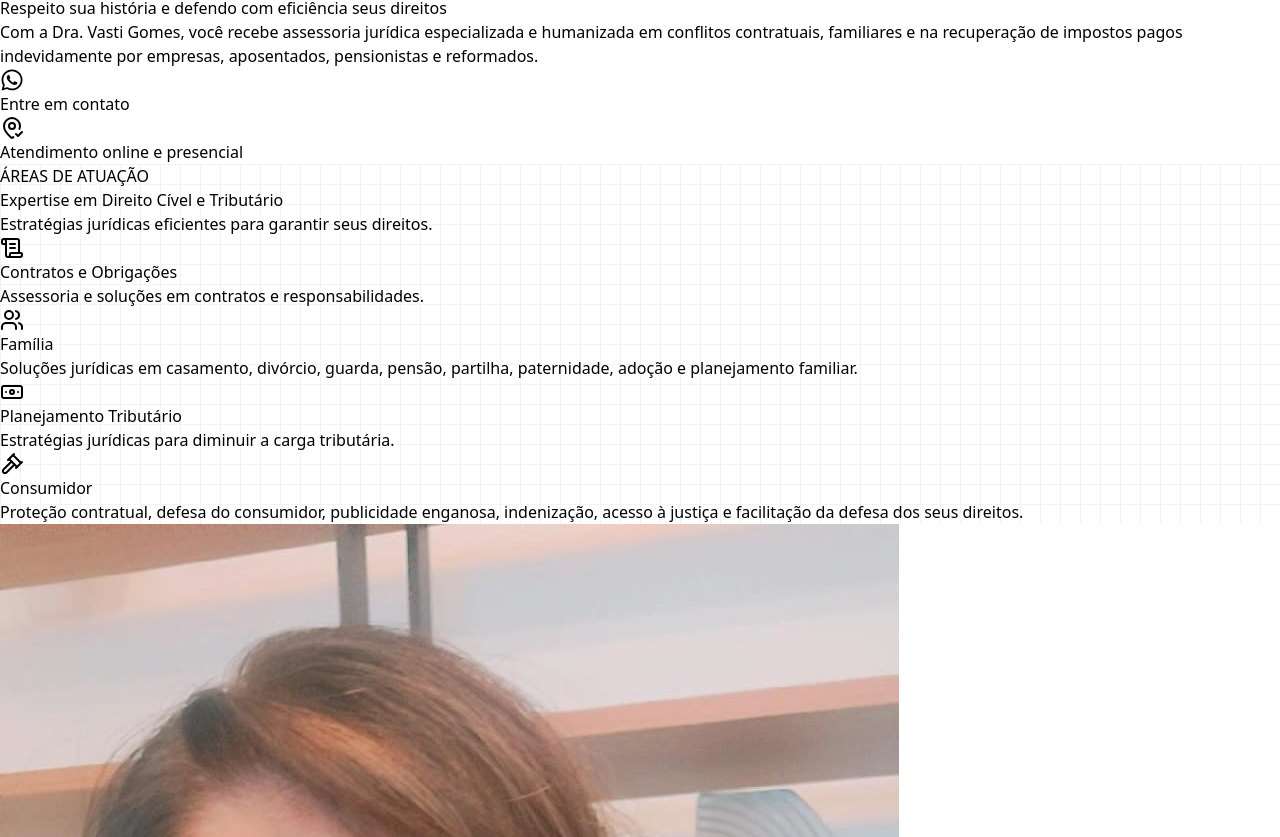
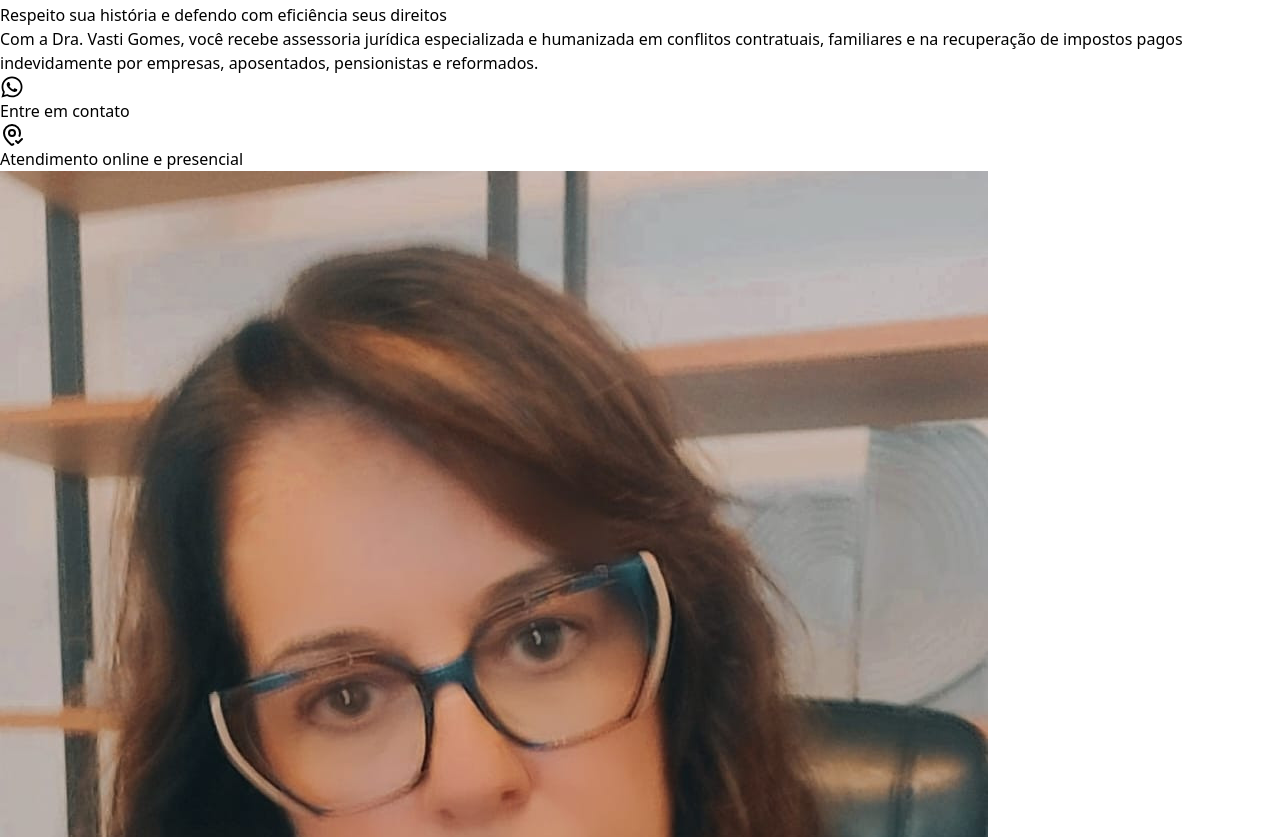
Before and after one commit to EdisonMatos/LP-Vasti-Gomes, a React (Vite) app: page / in a window 1280 px wide. Shown: the part 443-1280 px from the top of the page. Built offline with nearby package versions, Linux system fonts and the light colour scheme; a web font is replaced by a local one.

Commit message:
fix: Altera foto na Hero

```diff
--- a/src/components/sections/Hero.jsx
+++ b/src/components/sections/Hero.jsx
@@ -94,7 +94,7 @@
                 )}
               </div>
             </div>
-            <div className="flex justify-center w-[90%] tablet1:w-[450px] desktop1:w-[42%] desktop2:w-[42.8%]">
+            {/* <div className="flex justify-center w-[90%] tablet1:w-[450px] desktop1:w-[42%] desktop2:w-[42.8%]">
               <MotionDivDownToUp className="relative flex justify-end w-full ">
                 <div
                   className="bg-top rounded-xl w-full h-[350px] tablet1:h-[380px] desktop1:h-[500px] desktop1:w-[500px] bg-cover bg-no-repeat shadow-custom-opacity shadow-bgSectionDark"
@@ -104,7 +104,14 @@
                   }}
                 ></div>
               </MotionDivDownToUp>
-            </div>
+            </div> */}
+            <MotionDivDownToUp className="relative w-[90%] desktop1:w-[415px] desktop2:w-[450px] flex justify-center rounded-xl shadow-custom-opacity shadow-black/30">
+              <img
+                src={content.texts.hero.heroImg}
+                alt={content.texts.hero.heroImg}
+                className="w-[100%] desktop1:w-[415px] desktop2:w-[485px] rounded-xl"
+              />
+            </MotionDivDownToUp>
           </div>
         </div>
       </div>
```
Also changed, not shown: src/assets/imgs/hero/lawHero.jpg, src/assets/imgs/logo/logo.png.
